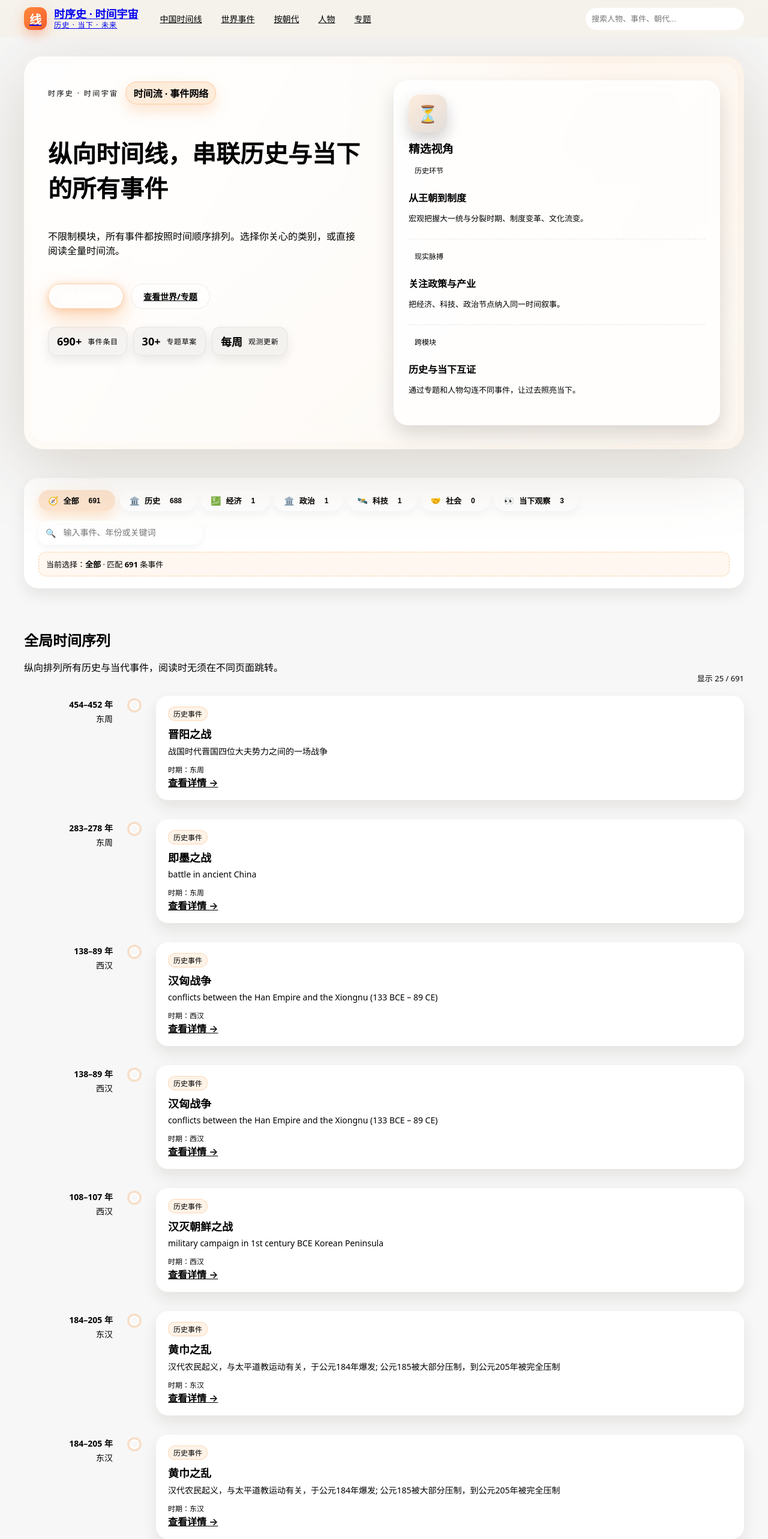
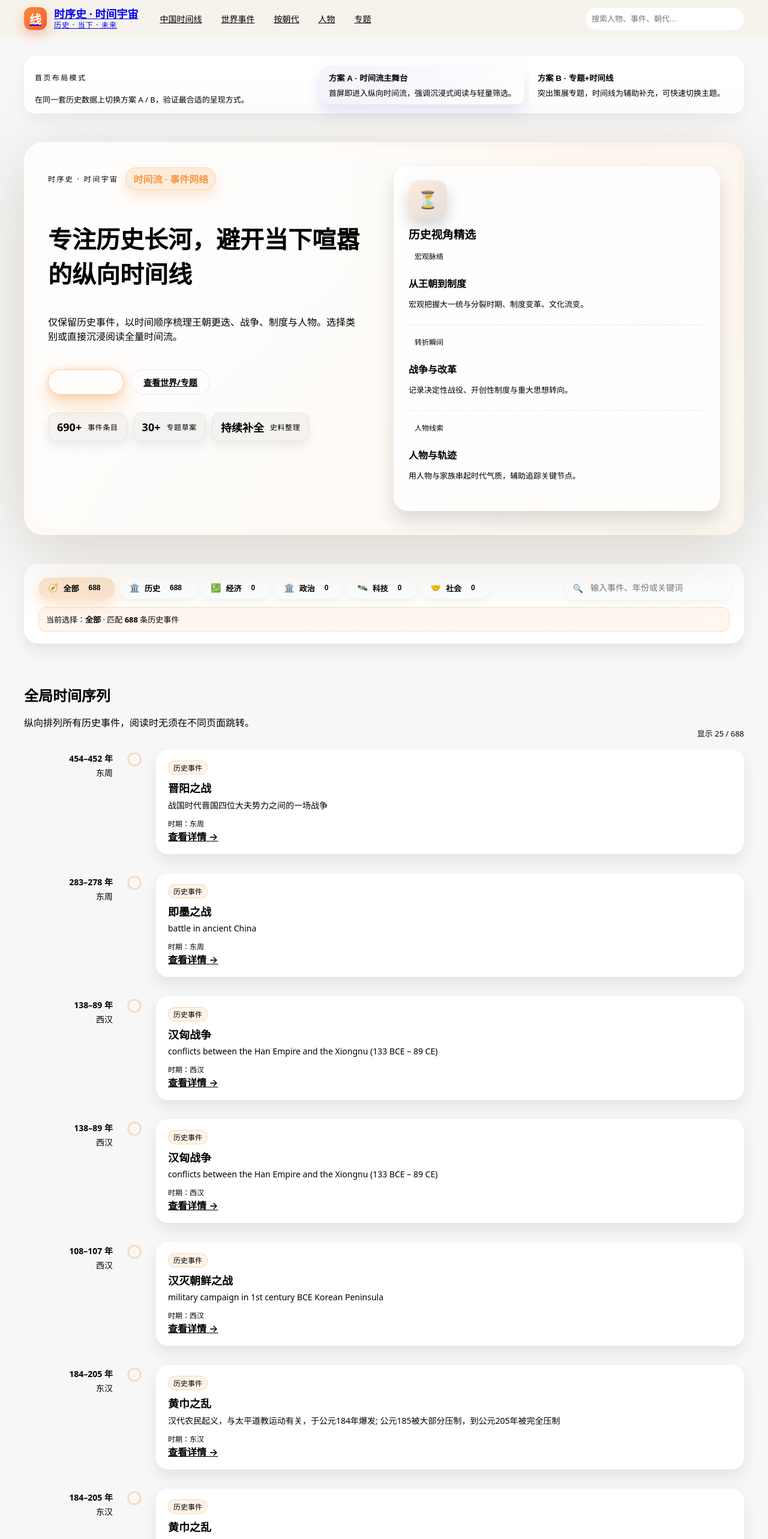
Before and after one commit to shixushi2025/shixushi-web, a Vue app: page / in a window 1280 px wide. Shown: the top 2566 px of the page at 60% size. Built offline with nearby package versions, Linux system fonts and the light colour scheme.

Commit message:
Add switchable home layout variants

```diff
--- /dev/null
+++ b/src/data/homeLayouts.ts
@@ -0,0 +1,124 @@
+export type HeroCopy = {
+  eyebrow: string;
+  pill: string;
+  pillAccent: string;
+  title: string;
+  subtitle: string;
+  primaryCta: { label: string; link: string };
+  secondaryCta: { label: string; link: string };
+};
+
+export type Highlight = { pill: string; label: string; desc: string };
+export type StatChip = { label: string; value: string };
+export type FeaturedTopic = {
+  id: string;
+  title: string;
+  tag: string;
+  era: string;
+  summary: string;
+  link: string;
+};
+
+export type HomeLayoutKey = 'timeline-first' | 'topic-side';
+
+export type HomeLayoutOption = {
+  key: HomeLayoutKey;
+  label: string;
+  description: string;
+  emphasis: 'timeline' | 'topic';
+  hero: HeroCopy;
+  highlights: Highlight[];
+  stats: StatChip[];
+  featuredTopics?: FeaturedTopic[];
+};
+
+export const homeLayoutOptions: HomeLayoutOption[] = [
+  {
+    key: 'timeline-first',
+    label: '方案 A · 时间流主舞台',
+    description: '首屏即进入纵向时间流，强调沉浸式阅读与轻量筛选。',
+    emphasis: 'timeline',
+    hero: {
+      eyebrow: '时序史 · 时间宇宙',
+      pill: '时间流 · 事件网络',
+      pillAccent: '#f79944',
+      title: '专注历史长河，避开当下喧嚣的纵向时间线',
+      subtitle:
+        '仅保留历史事件，以时间顺序梳理王朝更迭、战争、制度与人物。选择类别或直接沉浸阅读全量时间流。',
+      primaryCta: { label: '进入历史模块', link: '/china' },
+      secondaryCta: { label: '查看世界/专题', link: '/world' },
+    },
+    highlights: [
+      { pill: '宏观脉络', label: '从王朝到制度', desc: '宏观把握大一统与分裂时期、制度变革、文化流变。' },
+      { pill: '转折瞬间', label: '战争与改革', desc: '记录决定性战役、开创性制度与重大思想转向。' },
+      { pill: '人物线索', label: '人物与轨迹', desc: '用人物与家族串起时代气质，辅助追踪关键节点。' },
+    ],
+    stats: [
+      { label: '事件条目', value: '690+' },
+      { label: '专题草案', value: '30+' },
+      { label: '史料整理', value: '持续补全' },
+    ],
+  },
+  {
+    key: 'topic-side',
+    label: '方案 B · 专题+时间线',
+    description: '突出策展专题，时间线为辅助补充，可快速切换主题。',
+    emphasis: 'topic',
+    hero: {
+      eyebrow: '专题策展 · 对照阅读',
+      pill: '专题精选 · 事件索引',
+      pillAccent: '#805ad5',
+      title: '以专题与人物为线索，搭配时间线的历史首页',
+      subtitle:
+        '专题卡片策展关键议题，侧栏时间线保持纵向阅读。快速切换主题，仍基于同一套历史事件数据。',
+      primaryCta: { label: '查看专题索引', link: '/topics' },
+      secondaryCta: { label: '切换到时间线模式', link: '/?layout=timeline-first' },
+    },
+    highlights: [
+      { pill: '精选专题', label: '制度·战争·思想', desc: '以策展专题视角导航，快速进入深度阅读。' },
+      { pill: '人物群像', label: '人物与家族', desc: '用人物、家族补充时代气质与节点。' },
+      { pill: '时间线辅助', label: '侧栏时间轴', desc: '紧凑时间线辅助跳转事件详情，保持纵向脉络。' },
+    ],
+    stats: [
+      { label: '历史事件', value: '同一数据源' },
+      { label: '专题卡片', value: '精选四类标签' },
+      { label: '双模式', value: '可即刻切换' },
+    ],
+    featuredTopics: [
+      {
+        id: 'topic-reform',
+        title: '制度与改革脉络',
+        tag: '制度',
+        era: '先秦 - 近代',
+        summary: '从郡县、科举到民国宪政尝试，梳理制度变革的关键节点。',
+        link: '/topics/reform',
+      },
+      {
+        id: 'topic-war',
+        title: '战争与地缘转折',
+        tag: '战争',
+        era: '春秋战国 - 当代',
+        summary: '聚焦决定性战役与地缘重组，对照周边与全球事件。',
+        link: '/topics/war',
+      },
+      {
+        id: 'topic-thought',
+        title: '思想与学术流变',
+        tag: '思想',
+        era: '先秦 - 20世纪',
+        summary: '从诸子到近代学术，引导阅读思想转向与代表人物。',
+        link: '/topics/thought',
+      },
+      {
+        id: 'topic-tech',
+        title: '科技与基础设施',
+        tag: '科技',
+        era: '秦汉 - 当代',
+        summary: '关注交通、能源、通信、工业化等影响社会结构的技术。',
+        link: '/topics/tech',
+      },
+    ],
+  },
+];
+
+export const defaultLayoutKey: HomeLayoutKey = 'timeline-first';
--- a/src/pages/Home.vue
+++ b/src/pages/Home.vue
@@ -1,23 +1,49 @@
 <template>
-  <div class="home">
+  <div class="home" :class="[`layout-${currentLayout.key}`]">
+    <section class="layout-switcher" aria-label="首页布局切换">
+      <div class="switcher-copy">
+        <p class="eyebrow">首页布局模式</p>
+        <p class="switcher-desc">在同一套历史数据上切换方案 A / B，验证最合适的呈现方式。</p>
+      </div>
+      <div class="switcher-actions">
+        <button
+          v-for="option in homeLayoutOptions"
+          :key="option.key"
+          type="button"
+          class="switcher-btn"
+          :class="{ active: layoutVariant === option.key }"
+          @click="layoutVariant = option.key"
+        >
+          <span class="btn-label">{{ option.label }}</span>
+          <span class="btn-desc">{{ option.description }}</span>
+        </button>
+      </div>
+    </section>
+
     <section class="hero">
       <div class="hero-backdrop"></div>
       <div class="hero-content">
         <div class="hero-left">
           <div class="hero-labels">
-            <p class="eyebrow">时序史 · 时间宇宙</p>
-            <span class="glow-pill">时间流 · 事件网络</span>
+            <p class="eyebrow">{{ currentLayout.hero.eyebrow }}</p>
+            <span class="glow-pill" :style="{ borderColor: `${currentLayout.hero.pillAccent}40`, color: currentLayout.hero.pillAccent }">
+              {{ currentLayout.hero.pill }}
+            </span>
           </div>
-          <h1>纵向时间线，串联历史与当下的所有事件</h1>
+          <h1>{{ currentLayout.hero.title }}</h1>
           <p class="subtitle">
-            不限制模块，所有事件都按照时间顺序排列。选择你关心的类别，或直接阅读全量时间流。
+            {{ currentLayout.hero.subtitle }}
           </p>
           <div class="hero-actions">
-            <RouterLink to="/china" class="btn primary">进入历史模块</RouterLink>
-            <RouterLink to="/world" class="btn ghost">查看世界/专题</RouterLink>
+            <RouterLink :to="currentLayout.hero.primaryCta.link" class="btn primary">
+              {{ currentLayout.hero.primaryCta.label }}
+            </RouterLink>
+            <RouterLink :to="currentLayout.hero.secondaryCta.link" class="btn ghost">
+              {{ currentLayout.hero.secondaryCta.label }}
+            </RouterLink>
           </div>
           <div class="stat-badges">
-            <span v-for="stat in stats" :key="stat.label" class="stat-chip">
+            <span v-for="stat in currentLayout.stats" :key="stat.label" class="stat-chip">
               <span class="value">{{ stat.value }}</span>
               <span class="label">{{ stat.label }}</span>
             </span>
@@ -25,9 +51,9 @@
         </div>
         <div class="hero-panel">
           <div class="panel-illustration" aria-hidden="true">⏳</div>
-          <h3>精选视角</h3>
+          <h3>历史视角精选</h3>
           <ul>
-            <li v-for="item in heroHighlights" :key="item.label">
+            <li v-for="item in currentLayout.highlights" :key="item.label">
               <span class="pill">{{ item.pill }}</span>
               <p class="title">{{ item.label }}</p>
               <p class="desc">{{ item.desc }}</p>
@@ -64,31 +90,42 @@
       </div>
       <p class="filter-hint">
         当前选择：<strong>{{ activeCategoryLabel }}</strong> · 匹配
-        <strong>{{ totalEvents }}</strong> 条事件
+        <strong>{{ totalEvents }}</strong> 条历史事件
       </p>
       <p v-if="totalEvents === 0" class="empty-hint">没有找到匹配的事件，换个关键词或选择其他类别试试。</p>
     </section>
 
-    <section class="timeline-section">
+    <section class="timeline-section" :class="{ 'with-topics': hasFeaturedTopics, 'topic-emphasis': currentLayout.emphasis === 'topic' }">
+      <div class="timeline-main">
         <div class="section-head">
           <div>
             <h2>全局时间序列</h2>
-          <p>纵向排列所有历史与当代事件，阅读时无须在不同页面跳转。</p>
+            <p>纵向排列所有历史事件，阅读时无须在不同页面跳转。</p>
           </div>
           <span class="result-info">显示 {{ displayedEvents.length }} / {{ totalEvents }}</span>
         </div>
         <EventTimeline :events="displayedEvents" />
         <button v-if="showMore" class="load-more" @click="loadMore">加载更多</button>
-    </section>
-
-    <section class="section current-panel">
+      </div>
+      <aside v-if="hasFeaturedTopics" class="featured-topics">
         <div class="section-head">
           <div>
-          <h2>当下观察</h2>
-          <p>记录经济、政治、科技等正在发生的事项，用与历史相同的结构梳理。</p>
+            <h3>精选专题</h3>
+            <p>策展专题/人物卡片，与时间线共用同一套历史事件。</p>
           </div>
         </div>
-      <CurrentEventBoard :events="currentSpotlights" />
+        <ul class="topic-list">
+          <li v-for="topic in currentLayout.featuredTopics" :key="topic.id" class="topic-card">
+            <div class="topic-meta">
+              <span class="pill">{{ topic.tag }}</span>
+              <span class="era">{{ topic.era }}</span>
+            </div>
+            <h4>{{ topic.title }}</h4>
+            <p>{{ topic.summary }}</p>
+            <RouterLink :to="topic.link" class="topic-link">查看专题 →</RouterLink>
+          </li>
+        </ul>
+      </aside>
     </section>
 
     <section class="section modules-panel">
@@ -130,21 +167,10 @@
 import { RouterLink } from 'vue-router';
 import { computed, ref, watch } from 'vue';
 import EventTimeline from '@/components/common/EventTimeline.vue';
-import CurrentEventBoard from '@/components/home/CurrentEventBoard.vue';
 import type { Event } from '@/types/history';
-import { events, contemporaryEvents } from '@/data/events';
-
-const stats = [
-  { label: '事件条目', value: '690+' },
-  { label: '专题草案', value: '30+' },
-  { label: '观测更新', value: '每周' },
-];
-
-const heroHighlights = [
-  { pill: '历史环节', label: '从王朝到制度', desc: '宏观把握大一统与分裂时期、制度变革、文化流变。' },
-  { pill: '现实脉搏', label: '关注政策与产业', desc: '把经济、科技、政治节点纳入同一时间叙事。' },
-  { pill: '跨模块', label: '历史与当下互证', desc: '通过专题和人物勾连不同事件，让过去照亮当下。' },
-];
+import { events } from '@/data/events';
+import { defaultLayoutKey, homeLayoutOptions } from '@/data/homeLayouts';
+import type { HomeLayoutOption } from '@/data/homeLayouts';
 
 const categoryOptions = [
   { key: 'all', label: '全部' },
@@ -153,7 +179,6 @@ const categoryOptions = [
   { key: 'politics', label: '政治' },
   { key: 'tech', label: '科技' },
   { key: 'society', label: '社会' },
-  { key: 'today', label: '当下观察' },
 ];
 
 const categoryIcons: Record<string, string> = {
@@ -163,7 +188,6 @@ const categoryIcons: Record<string, string> = {
   politics: '🏛️',
   tech: '🛰️',
   society: '🤝',
-  today: '👀',
 };
 
 const categoryKeywordMap: Record<string, string[]> = {
@@ -172,8 +196,9 @@ const categoryKeywordMap: Record<string, string[]> = {
   politics: ['政治'],
   tech: ['科技', '算力基础设施'],
   society: ['社会'],
-  today: ['当代观察'],
 };
+
+const historicalEvents = events.filter(event => !event.types.includes('当代观察'));
 
 const moduleCards = [
   {
@@ -266,9 +291,16 @@ const getPillStyle = (key: string) => ({
   borderColor: `${getFocusMeta(key).accent}40`,
 });
 
+const layoutVariant = ref(defaultLayoutKey);
 const selectedCategory = ref('all');
 const keyword = ref('');
 const limit = ref(25);
+
+const fallbackLayout: HomeLayoutOption = homeLayoutOptions[0]!;
+const currentLayout = computed<HomeLayoutOption>(
+  () => homeLayoutOptions.find(option => option.key === layoutVariant.value) ?? fallbackLayout,
+);
+const hasFeaturedTopics = computed(() => (currentLayout.value.featuredTopics?.length ?? 0) > 0);
 
 const matchCategory = (event: Event, key: string) => {
   if (key === 'all') return true;
@@ -278,7 +310,7 @@ const matchCategory = (event: Event, key: string) => {
 
 const filteredEvents = computed(() => {
   const query = keyword.value.trim().toLowerCase();
-  return events
+  return historicalEvents
     .filter(event => matchCategory(event, selectedCategory.value))
     .filter(event => {
       if (!query) return true;
@@ -293,13 +325,12 @@ const showMore = computed(() => totalEvents.value > limit.value);
 const activeCategoryLabel = computed(
   () => categoryOptions.find(option => option.key === selectedCategory.value)?.label ?? '全部'
 );
-const currentSpotlights = computed(() => contemporaryEvents.slice(0, 3));
 const categoryCounts = computed(() =>
   categoryOptions.reduce((acc, option) => {
     const count =
       option.key === 'all'
-        ? events.length
-        : events.filter(event => matchCategory(event, option.key)).length;
+        ? historicalEvents.length
+        : historicalEvents.filter(event => matchCategory(event, option.key)).length;
     return { ...acc, [option.key]: count };
   }, {} as Record<string, number>),
 );
@@ -330,6 +361,62 @@ watch(keyword, () => {
   display: flex;
   flex-direction: column;
   gap: 48px;
+}
+.layout-switcher {
+  display: flex;
+  flex-wrap: wrap;
+  align-items: center;
+  justify-content: space-between;
+  gap: 12px;
+  background: #fff;
+  border: 1px solid var(--border-soft);
+  border-radius: 18px;
+  padding: 14px 18px;
+  box-shadow: 0 10px 22px rgba(0, 0, 0, 0.05);
+}
+.switcher-copy {
+  display: flex;
+  flex-direction: column;
+  gap: 6px;
+}
+.switcher-desc {
+  margin: 0;
+  color: var(--text-muted);
+  font-size: 13px;
+}
+.switcher-actions {
+  display: flex;
+  gap: 8px;
+  flex-wrap: wrap;
+}
+.switcher-btn {
+  border: 1px solid var(--border-soft);
+  background: #fff;
+  border-radius: 14px;
+  padding: 10px 14px;
+  min-width: 200px;
+  display: flex;
+  flex-direction: column;
+  gap: 6px;
+  cursor: pointer;
+  text-align: left;
+  transition: all 0.2s ease;
+}
+.switcher-btn.active {
+  border-color: rgba(128, 90, 213, 0.4);
+  box-shadow: 0 12px 24px rgba(128, 90, 213, 0.18);
+  background: linear-gradient(135deg, rgba(128, 90, 213, 0.08), rgba(255, 255, 255, 0.92));
+}
+.switcher-btn:hover {
+  border-color: rgba(247, 153, 68, 0.4);
+}
+.btn-label {
+  font-weight: 700;
+  color: var(--text-strong);
+}
+.btn-desc {
+  color: var(--text-muted);
+  font-size: 13px;
 }
 .hero {
   position: relative;
@@ -655,6 +742,84 @@ watch(keyword, () => {
   flex-direction: column;
   gap: 20px;
 }
+.timeline-section.with-topics {
+  display: grid;
+  grid-template-columns: 2fr 1fr;
+  gap: 18px;
+  align-items: start;
+}
+.timeline-section.topic-emphasis .timeline-main {
+  border: 1px dashed rgba(128, 90, 213, 0.35);
+  border-radius: 16px;
+  padding: 12px;
+}
+.timeline-main {
+  display: flex;
+  flex-direction: column;
+  gap: 18px;
+}
+.featured-topics {
+  background: #fff;
+  border: 1px solid var(--border-soft);
+  border-radius: 16px;
+  padding: 16px;
+  box-shadow: 0 10px 20px rgba(0, 0, 0, 0.06);
+  display: flex;
+  flex-direction: column;
+  gap: 12px;
+}
+.topic-list {
+  list-style: none;
+  margin: 0;
+  padding: 0;
+  display: flex;
+  flex-direction: column;
+  gap: 12px;
+}
+.topic-card {
+  padding: 12px;
+  border-radius: 12px;
+  border: 1px solid var(--border-soft);
+  background: linear-gradient(180deg, rgba(128, 90, 213, 0.04), rgba(255, 255, 255, 0.95));
+  display: flex;
+  flex-direction: column;
+  gap: 6px;
+}
+.topic-card h4 {
+  margin: 0;
+  font-size: 16px;
+}
+.topic-card p {
+  margin: 0;
+  color: var(--text-muted);
+  font-size: 13px;
+}
+.topic-meta {
+  display: flex;
+  align-items: center;
+  justify-content: space-between;
+  gap: 8px;
+}
+.topic-card .pill {
+  background: rgba(128, 90, 213, 0.12);
+  color: #805ad5;
+  border: 1px solid rgba(128, 90, 213, 0.25);
+  padding: 4px 8px;
+  border-radius: 10px;
+  font-size: 12px;
+}
+.topic-card .era {
+  font-size: 12px;
+  color: var(--text-muted);
+}
+.topic-link {
+  font-weight: 700;
+  color: #805ad5;
+  text-decoration: none;
+}
+.topic-link:hover {
+  text-decoration: underline;
+}
 .section-head {
   display: flex;
   justify-content: space-between;
@@ -775,5 +940,8 @@ watch(keyword, () => {
     flex-direction: column;
     align-items: flex-start;
   }
+  .timeline-section.with-topics {
+    grid-template-columns: 1fr;
+  }
 }
 </style>
```
Also changed, not shown: 1 other file (tests, documents, lock files or other folders). Lines whose indentation alone changed are shown as unchanged.
